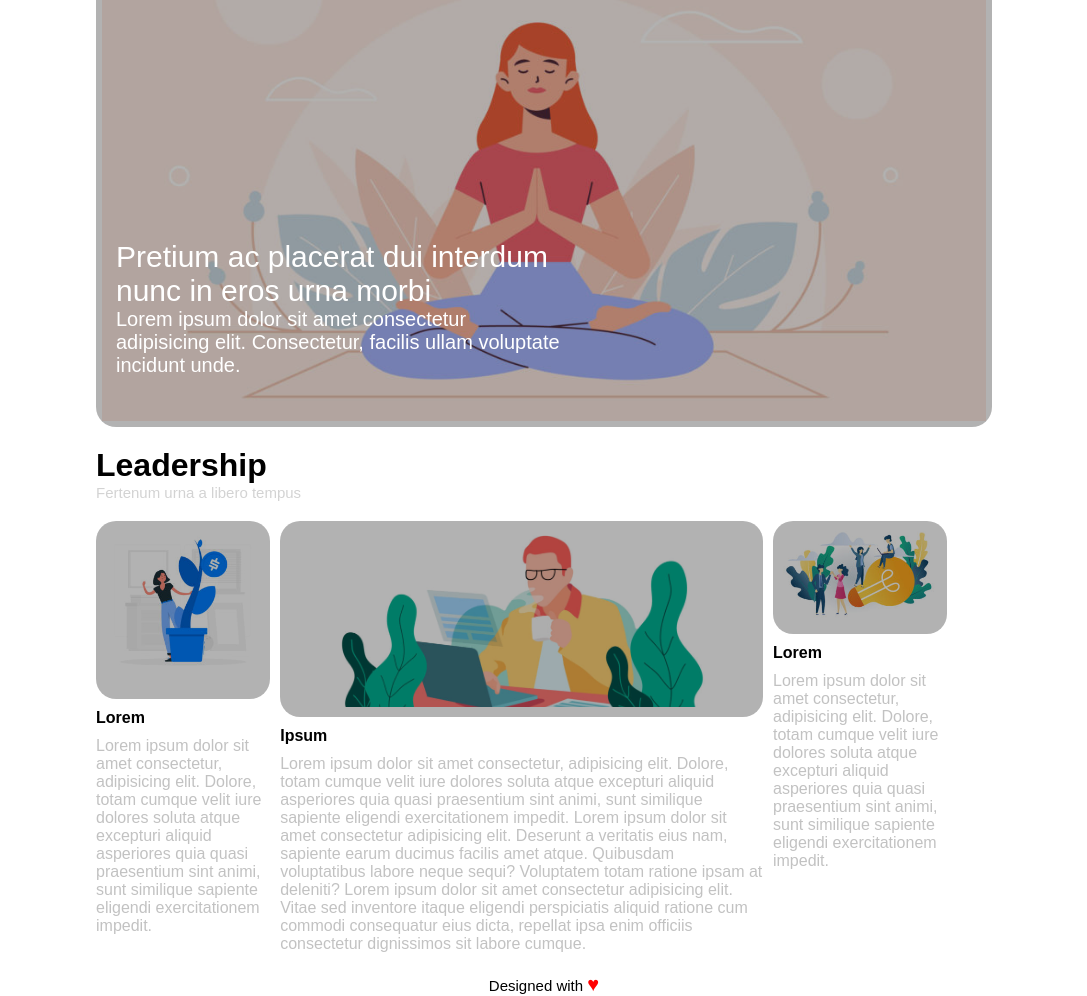
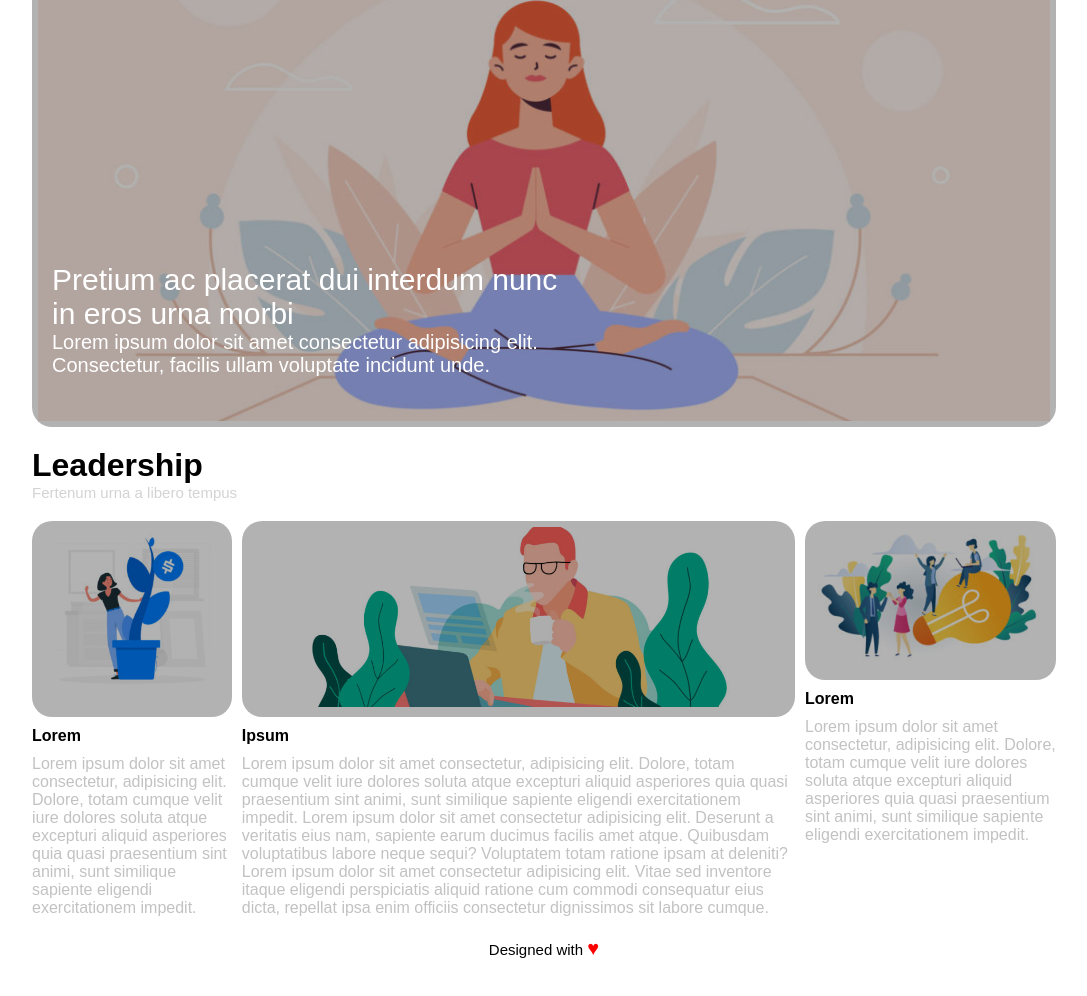
Before and after one commit to Afrodario/htmlcss-wp, a plain HTML site: page index.html in a window 1280 px wide. Shown: the part 251-1247 px from the top of the page, without its empty margins (96-1183 px from the left). After the commit the page ends 1211 px from the top, so only its background shows below. Drawn offline with Linux system fonts and the light colour scheme.

Commit message:
Sistemate percentuali larghezza terza immagine

```diff
--- a/css/style.css
+++ b/css/style.css
@@ -7,7 +7,7 @@
 }
 
 .container {
-    width: 70%;
+    width: 80%;
     margin: auto;
     font-family: Arial, Helvetica, sans-serif;
 }
@@ -131,7 +131,7 @@ main .column {
 }
 
 .right-col {
-    max-width: 20%;
+    max-width: 25%;
     padding-left: 5px;
 }
 
```
